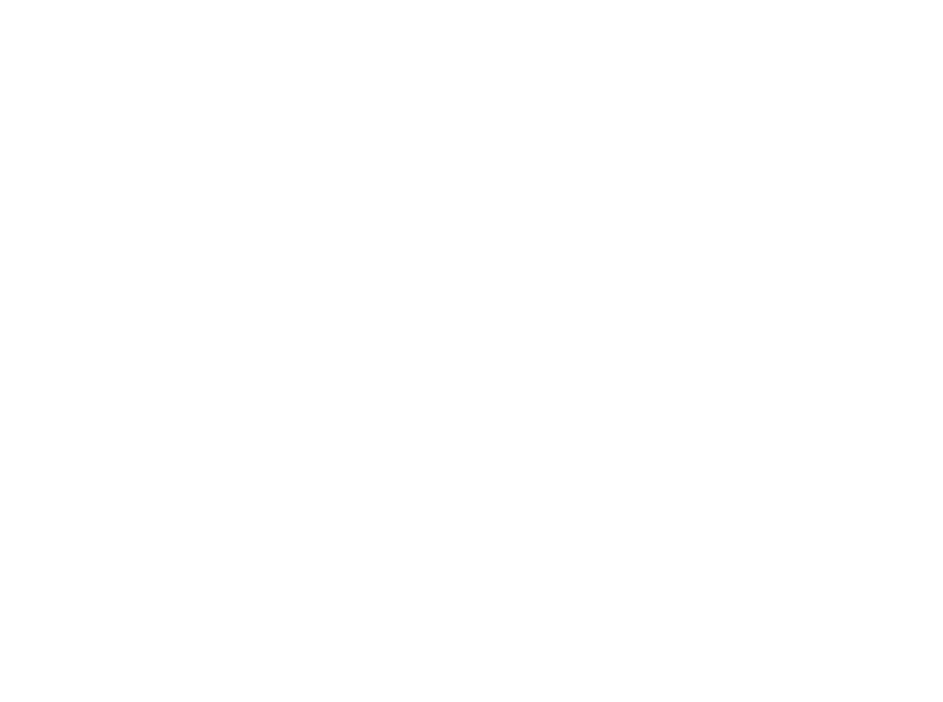
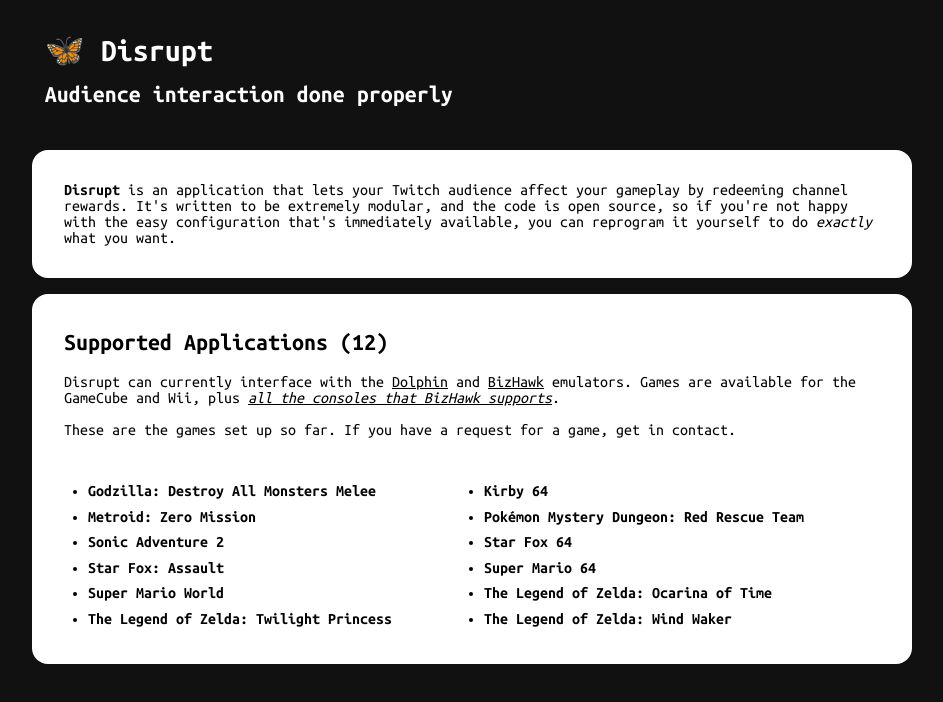
Before and after one commit to deepadmax/disrupt-website, a plain HTML site: page index.html in a window 1280 px wide. Shown: the whole page, without its empty margins (168-1111 px from the left). Drawn offline with Linux system fonts and the light colour scheme.

Commit message:
added basic design and a few paragraphs

```diff
--- a/css/base.css
+++ b/css/base.css
@@ -0,0 +1,32 @@
+@import url('https://fonts.googleapis.com/css2?family=Ubuntu+Mono:wght@400;700&display=swap');
+
+body {
+    max-width: 110ch;
+    margin: auto auto;
+    padding: 2px;
+
+    background-color: #111111;
+
+    color: white;
+    font-family: 'Ubuntu Mono', monospace;
+}
+
+
+section {
+    padding: 1rem 4ch;
+}
+
+
+section.white {
+    margin: 1rem 0;
+
+    background-color: white;
+    border-radius: 2ch;
+
+    color: black;
+}
+
+
+a[href] {
+    color: inherit;
+}
--- /dev/null
+++ b/css/index.css
@@ -0,0 +1,33 @@
+/* HEADER with TITLE and SLOGAN */
+
+span#header {
+    padding: 0 1rem;
+}
+
+span#header > * {
+    margin: 0.8rem;
+}
+
+
+/* LIST of INTEGRATED APPLICATIONS */
+
+ul.apps {
+    padding: 3ch 3ch 0ch 3ch;
+
+    font-weight: bold;
+
+    display: grid;
+    grid-template-columns: 1fr 1fr;
+    grid-column-gap: 1.5em;
+}
+
+@media (max-width: 85ch) {
+    ul.apps {
+        grid-template-columns: 1fr;
+    }
+}
+
+
+ul.apps li {
+    padding: 0.3rem 0;
+}
--- a/index.html
+++ b/index.html
@@ -6,11 +6,57 @@
         <meta name="viewport" content="width=device-width, initial-scale=1.0">
 
         <link rel="stylesheet" type="text/css" href="./css/base.css">
+        <link rel="stylesheet" type="text/css" href="./css/index.css">
+        <link rel="stylesheet" type="text/css" href="./css/buttons.css">
 
         <title>Disrupt</title>
     </head>
 
     <body>
+        <span id="header">
+            <h1>🦋 Disrupt</h1>
+            <h2>Audience interaction done properly</h2>
+        </span>
 
+        <section class="white">
+            <p>
+                <b>Disrupt</b> is an application that lets your Twitch audience
+                affect your gameplay by redeeming channel rewards.
+                It's written to be extremely modular, and the code is open source,
+                so if you're not happy with the easy configuration that's immediately available,
+                you can reprogram it yourself to do <i>exactly</i> what you want.
+            </p>
+        </section>
+
+        <section class="white">
+            <h2>Supported Applications (12)</h2>
+
+            <p>
+                Disrupt can currently interface with the
+                <a href="https://dolphin-emu.org/">Dolphin</a> and
+                <a href="http://tasvideos.org/BizHawk.html">BizHawk</a> emulators.
+                Games are available for the GameCube and Wii,
+                plus
+                <i><a href="http://tasvideos.org/BizHawk.html#SupportedPlatformsAndPlatformSpecificDocumentation">
+                    all the consoles that BizHawk supports</a></i>.
+            </p>
+
+            <p>These are the games set up so far. If you have a request for a game, get in contact.</p>
+
+            <ul class="apps">
+                <li>Godzilla: Destroy All Monsters Melee</li>
+                <li>Kirby 64</li>
+                <li>Metroid: Zero Mission</li>
+                <li>Pokémon Mystery Dungeon: Red Rescue Team</li>
+                <li>Sonic Adventure 2</li>
+                <li>Star Fox 64</li>
+                <li>Star Fox: Assault</li>
+                <li>Super Mario 64</li>
+                <li>Super Mario World</li>
+                <li>The Legend of Zelda: Ocarina of Time</li>
+                <li>The Legend of Zelda: Twilight Princess</li>
+                <li>The Legend of Zelda: Wind Waker</li>
+            </ul>
+        </section>
     </body>
 </html>
```
